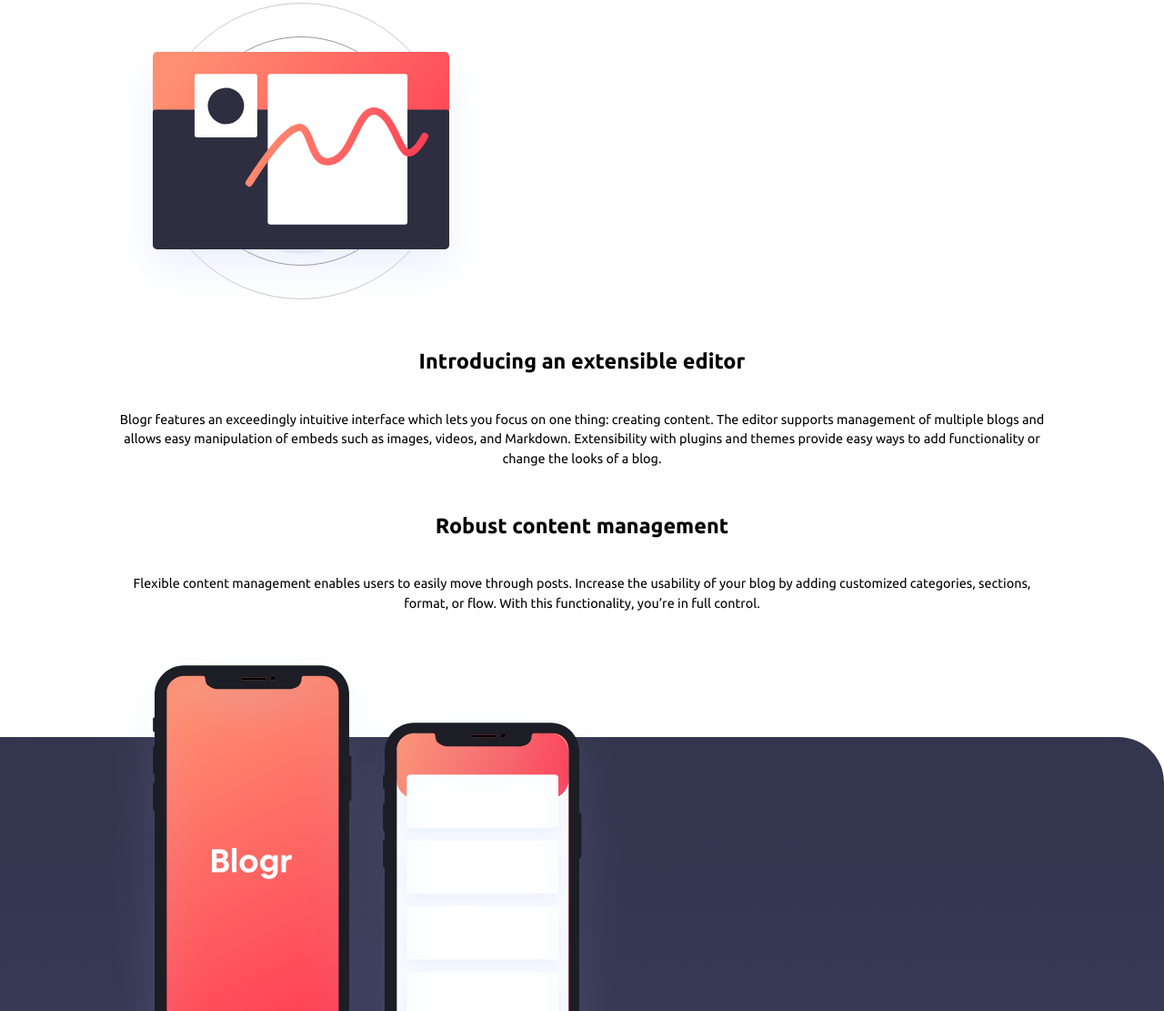
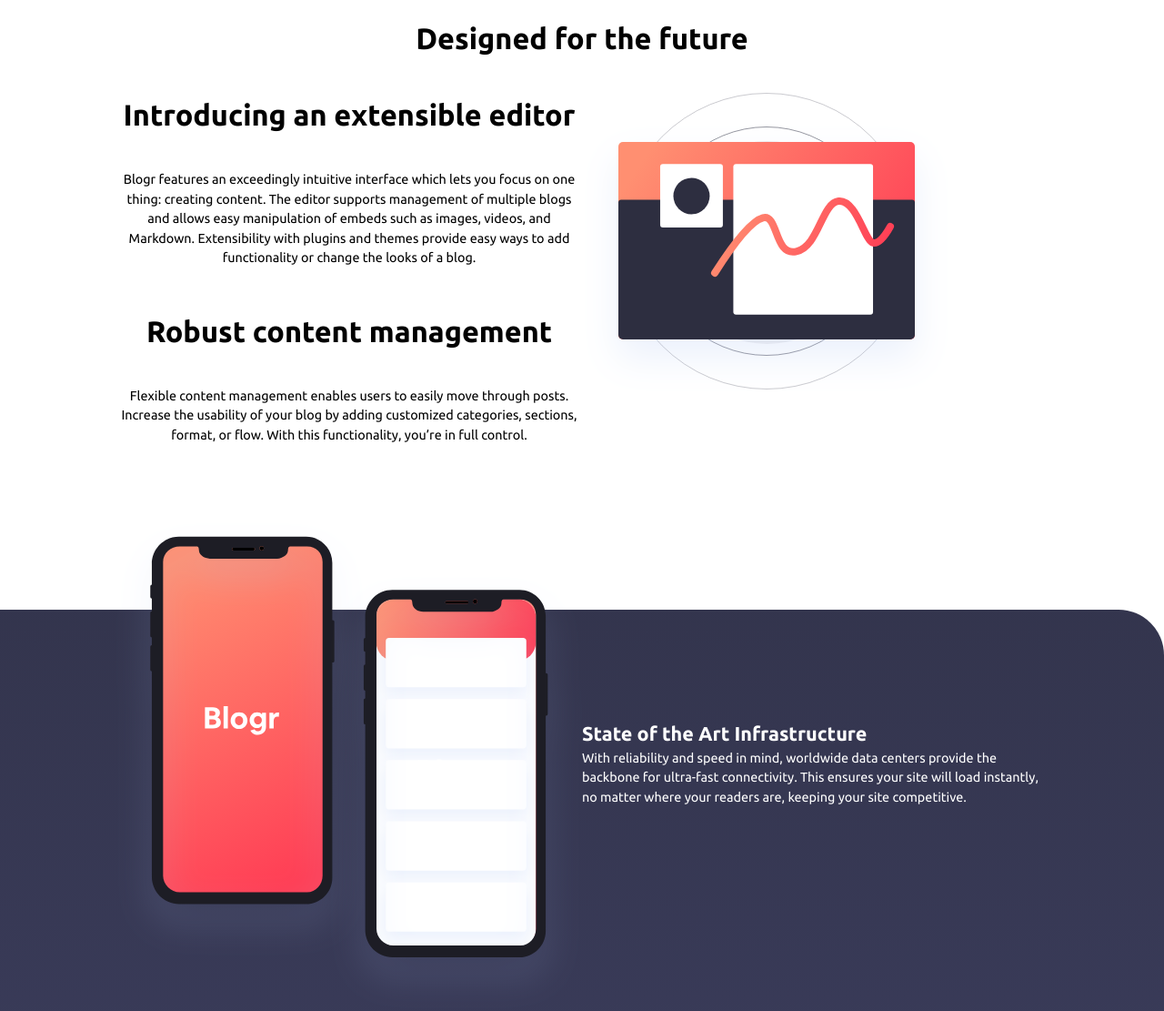
Before and after one commit to abe-m1/blogr-landing-page, a website: page index.html in a window 1280 px wide. Shown: the part 679-1790 px from the top of the page at 91% size. Drawn offline with Linux system fonts and the light colour scheme.

Commit message:
desktop layout

```diff
--- a/index.html
+++ b/index.html
@@ -82,6 +82,7 @@
 
   <section class="second">
     <h2>Designed for the future</h2>
+    <div class="second-desktop-container">
       <div class="second__image-container">
         <img class="second__image" src="images/illustration-editor-mobile.svg" alt="" />
       </div>
@@ -103,9 +104,11 @@
           </p>
         </div>
       </div>
+    </div>
   </section>
   <div class="third-outer">
     <section class="third">
+      <div class="third-desktop-container">
         <div class="third__image-container">
           <img class="third__image" src="images/illustration-phones.svg" alt="" />
         </div>
@@ -116,10 +119,12 @@
             This ensures your site will load instantly, no matter where your readers are, keeping your site competitive.
           </p>
         </div>
+      </div>
     </section>
   </div>
 
   <section class="fourth">
+    <div class="third-desktop-container">
       <div class="fourth__image-container">
         <img class="fourth__image" src="images/illustration-laptop-mobile.svg" alt="" />
       </div>
@@ -140,11 +145,14 @@
           </p>
         </div>
       </div>
+    </div>
   </section>
 
   <div class="footer-outer">
   <footer>
+    <div>
       <img class="footer-logo" src="images/logo.svg" alt="" />
+    </div>
     <div class="footer-nav">
       <p>Product</p>
       <ul class="footer-nav__links">
@@ -154,7 +162,9 @@
         <li class="footer-nav__link"><a href="#">Features</a></li>
         <li class="footer-nav__link"><a href="#">Integrations</a></li>
       </ul>
+    </div>
 
+    <div class="footer-nav">
       <p>Company</p>
       <ul class="footer-nav__links">
         <li class="footer-nav__link"><a href="#">About</a></li>
@@ -162,7 +172,9 @@
         <li class="footer-nav__link"><a href="#">Blog</a></li>
         <li class="footer-nav__link"><a href="#">Careers</a></li>
       </ul>
+    </div>
 
+    <div class="footer-nav">
       <p>Connect</p>
       <ul class="footer-nav__links">
         <li class="footer-nav__link"><a href="#">Contact</a></li>
--- a/scss/main.scss
+++ b/scss/main.scss
@@ -56,7 +56,7 @@
 
     @include respond(tab-port) {
       margin-right: 4rem;
-      width: 17rem;
+      width: 12rem;
     }
   }
 
@@ -242,6 +242,10 @@
 .hero h2 {
   font-size: 3rem;
   margin-bottom: 2rem;
+
+  @include respond(tab-port) {
+    font-size: 6rem;
+  }
 }
 
 .button {
@@ -283,6 +287,10 @@
   text-align: center;
   margin-bottom: 15rem;
 
+  @include respond(tab-port) {
+    margin-top: 12rem;
+  }
+
   &__button-container {
     padding-bottom: 5rem;
   }
@@ -291,14 +299,60 @@
 .second h2 {
   font-size: 2.6rem;
   margin-bottom: 4rem;
+
+  @include respond(tab-port) {
+    font-size: 3.6rem;
+  }
+}
+
+.second-desktop-container {
+  @include respond(tab-port) {
+    display: flex;
+  }
 }
 
 .second__image-container {
   margin-bottom: 5rem;
+
+  @include respond(tab-port) {
+    flex: 1;
+    order: 1
+  }
 }
 
-.second__text-container div {
-  margin-bottom: 5rem;
+.second__text-container {
+  @include respond(tab-port) {
+    flex: 1;
+    order: 0;
+  }
+
+  div {
+    margin-bottom: 5rem;
+  }
+}
+
+.third-desktop-container {
+  @include respond(tab-port) {
+    display: flex;
+  }
+}
+
+.third__image-container {
+
+  @include respond(tab-port) {
+    flex: 1;
+  }
+}
+
+.third__text-container {
+  @include respond(tab-port) {
+    flex: 1;
+    display: flex;
+    justify-content: center;
+    align-items: flex-start;
+    flex-direction: column;
+    text-align: left;
+  }
 }
 
 .third-outer {
@@ -324,6 +378,25 @@
   color: white;
 }
 
+.fourth-desktop-container {
+  @include respond(tab-port) {
+    display: flex;
+  }
+}
+
+.fourth__image-container {
+
+  @include respond(tab-port) {
+    flex: 1;
+  }
+}
+
+.fourth__text-container {
+  @include respond(tab-port) {
+    flex: 1;
+  }
+}
+
 .fourth {
   width: 80%;
   margin-top: 5rem;
@@ -337,6 +410,10 @@
   position: relative;
   height: 675px;
   border-top-right-radius: 50px;
+
+  @include respond(tab-port) {
+    height: 375px;
+  }
 }
 footer {
   width: 80%;
@@ -345,6 +422,10 @@
   text-align: center;
   margin: auto;
   color: white;
+
+  @include respond(tab-port) {
+    display: flex;
+  }
 }
 
 .footer-logo {
@@ -353,6 +434,10 @@
 }
 
 .footer-nav {
+  @include respond(tab-port) {
+    flex: 1;
+  }
+
   &__links {
     list-style: none;
   }
@@ -384,6 +469,8 @@
 
   @include respond(tab-port) {
     color: white;
+    margin-bottom: 0;
+
   }
 }
 
```
Also changed, not shown: css/style.css. Lines whose indentation alone changed are shown as unchanged.
